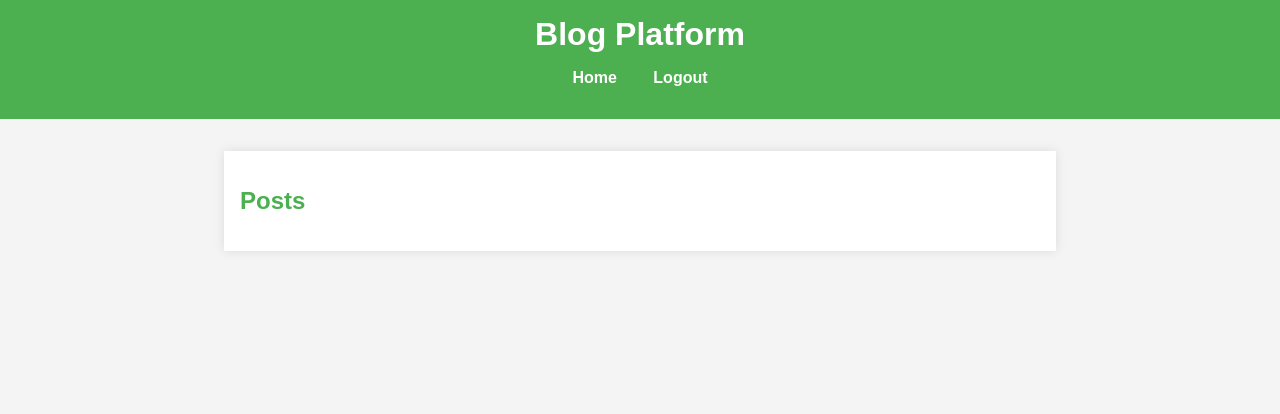
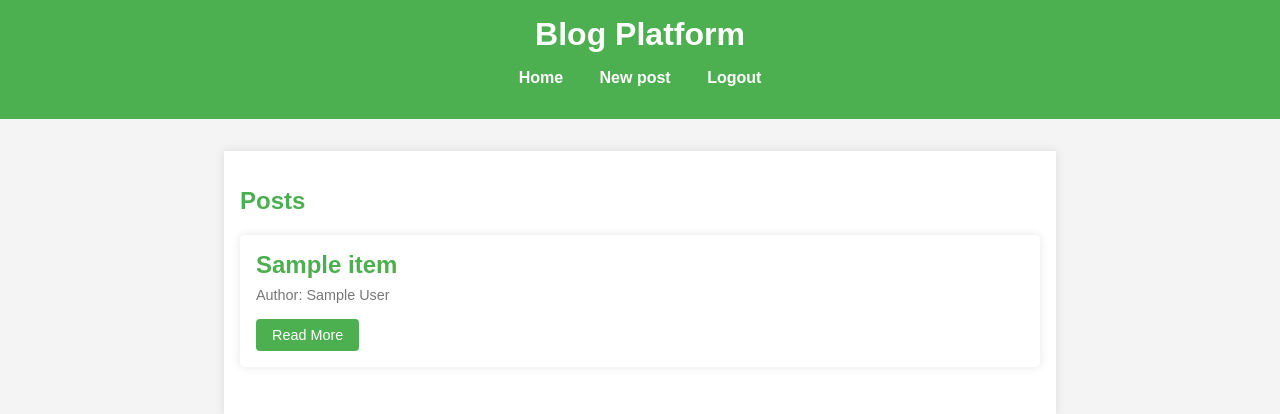
Before and after one commit to storozhp/BlogPlatform, a Flask app: page / in a window 1280 px wide. Shown: the top 414 px of the page. Run offline with Flask 3, Linux system fonts and the light colour scheme; the visitor is signed in with stand-in values (Sample User, id 1); a database or web service that is not in the repository returns one stand-in record (values such as "Sample title").

Commit message:
Recreate routers structure Add post system (creating, view post on index page, view post by id)

```diff
--- a/BlogPlatform/models.py
+++ b/BlogPlatform/models.py
@@ -1,5 +1,6 @@
-from BlogPlatform.database import users_collection
+from BlogPlatform.database import users_collection, posts_collection
 from werkzeug.security import generate_password_hash, check_password_hash
+from bson import ObjectId
 
 
 class User:
@@ -24,4 +25,20 @@ class User:
 
 
 class Post:
-    pass
+    @staticmethod
+    def create_post(author_username: str, post_title:str, post_content:str):
+        posts_collection.insert_one({
+            "post_author": author_username,
+            "post_title": post_title,
+            "post_content": post_content
+        })
+
+    @staticmethod
+    def get_post_by_id(post_id):
+        return posts_collection.find_one({
+            "_id": ObjectId(post_id)
+        })
+
+    @staticmethod
+    def get_all_posts():
+        return list(posts_collection.find())
--- a/BlogPlatform/routes.py
+++ b/BlogPlatform/routers/auth.py
@@ -4,18 +4,14 @@ import jwt
 from os import getenv
 from dotenv import load_dotenv
 from flask import Blueprint, render_template, request, redirect, url_for, flash, session
+from BlogPlatform.jwt import token_required
 from BlogPlatform.models import User
 
-main = Blueprint('main', __name__)
+auth_router = Blueprint('auth_router', __name__)
 load_dotenv()
 
 
-@main.route("/")
-def index():
-    return render_template("index.html")
-
-
-@main.route("/register", methods=['GET', 'POST'])
+@auth_router.route("/register", methods=['GET', 'POST'])
 def register():
     if request.method == "POST":
         username = request.form['username']
@@ -23,16 +19,16 @@ def register():
 
         if User.find_by_username(username):
             flash("User already exists", "error")
-            redirect(url_for("main.register"))
+            redirect(url_for("auth_router.register"))
         else:
             User.create_user(username, password)
             flash("Successfully registered", "success")
-            return redirect(url_for("main.login"))
+            return redirect(url_for("auth_router.login"))
 
     return render_template("register.html")
 
 
-@main.route("/login", methods=['GET', 'POST'])
+@auth_router.route("/login", methods=['GET', 'POST'])
 def login():
     if request.method == "POST":
         username = request.form['username']
@@ -49,17 +45,21 @@ def login():
             session['username'] = username
 
             flash("Login successful", "success")
-            return redirect(url_for("main.index"))
+            return redirect(url_for("main_router.index"))
         else:
             flash("Incorrect username/password", "error")
-            return redirect(url_for("main.login"))
+            return redirect(url_for("auth_router.login"))
 
     return render_template("login.html")
 
 
-@main.route("/logout")
+@auth_router.route("/logout")
 def logout():
-    session.pop('token', None)
-    session.pop('username', None)
-    flash("You logged out", "success")
-    return redirect(url_for("main.index"))
+    if session.get('token'):
+        session.pop('token', None)
+        session.pop('username', None)
+        flash("You logged out", "success")
+        return redirect(url_for("main_router.index"))
+    else:
+        flash("You are not logged", "error")
+        return redirect(url_for('auth_router.login'))
--- /dev/null
+++ b/BlogPlatform/routers/main.py
@@ -0,0 +1,12 @@
+from flask import Blueprint, render_template
+from BlogPlatform.models import Post
+from BlogPlatform.database import posts_collection
+
+
+main_router = Blueprint("main_router", __name__)
+
+
+@main_router.route("/")
+def index():
+    posts = Post.get_all_posts()
+    return render_template("index.html", posts=posts)
--- a/BlogPlatform/static/style.css
+++ b/BlogPlatform/static/style.css
@@ -20,6 +20,7 @@ header h1 {
 
 nav {
     margin: 1rem 0;
+    text-align: center;
 }
 
 nav a {
@@ -130,7 +131,49 @@ ul li a:hover {
     color: #3c763d;
 }
 
-.flash.error {
+.flash.danger {
     background-color: #f2dede;
     color: #a94442;
 }
+
+/* Стилі для сторінки посту та головної сторінки з постами */
+.post {
+    padding: 1rem;
+    margin-bottom: 2rem;
+    background-color: #fff;
+    border-radius: 5px;
+    box-shadow: 0 0 10px rgba(0, 0, 0, 0.1);
+}
+
+.post-title {
+    font-size: 1.5rem;
+    color: #4CAF50;
+    margin: 0 0 0.5rem 0;
+}
+
+.post-author {
+    font-size: 0.9rem;
+    color: #777;
+    margin: 0 0 1rem 0;
+}
+
+.post-content {
+    font-size: 1rem;
+    color: #333;
+}
+
+/* Стилі для кнопок в постах */
+.post a.button {
+    display: inline-block;
+    padding: 0.5rem 1rem;
+    background-color: #4CAF50;
+    color: white;
+    border-radius: 4px;
+    text-decoration: none;
+    font-size: 0.9rem;
+    transition: background-color 0.3s;
+}
+
+.post a.button:hover {
+    background-color: #45a049;
+}
--- a/BlogPlatform/templates/base.html
+++ b/BlogPlatform/templates/base.html
@@ -10,12 +10,13 @@
     <header>
         <h1>Blog Platform</h1>
         <nav>
-            <a href="{{ url_for('main.index') }}">Home</a>
+            <a href="{{ url_for('main_router.index') }}">Home</a>
             {% if not session.get('username') %}
-                <a href="{{ url_for('main.register') }}">Register</a>
-                <a href="{{ url_for('main.login') }}">Login</a>
+                <a href="{{ url_for('auth_router.register') }}">Register</a>
+                <a href="{{ url_for('auth_router.login') }}">Login</a>
             {% else %}
-                <a href="{{ url_for('main.logout') }}">Logout</a>
+                <a href="{{ url_for('posts_router.new_post') }}">New post</a>
+                <a href="{{ url_for('auth_router.logout') }}">Logout</a>
             {% endif %}
         </nav>
     </header>
--- a/BlogPlatform/templates/index.html
+++ b/BlogPlatform/templates/index.html
@@ -2,4 +2,11 @@
 
 {% block content %}
     <h2>Posts</h2>
+    {% for post in posts %}
+    <div class="post">
+        <h3 class="post-title">{{ post.post_title }}</h3>
+        <p class="post-author">Author: {{ post.post_author }}</p>
+        <a href="{{ url_for('posts_router.post', post_id=post._id) }}" class="button">Read More</a>
+    </div>
+    {% endfor %}
 {% endblock %}
--- a/BlogPlatform/templates/login.html
+++ b/BlogPlatform/templates/login.html
@@ -2,7 +2,7 @@
 
 {% block content %}
     <h2>Login</h2>
-    <form method="post" action="{{ url_for('main.login') }}">
+    <form method="post" action="{{ url_for('auth_router.login') }}">
         <input type="text" name="username" id="username" placeholder="Username">
         <input type="password" name="password" id="password" placeholder="Password">
         <button type="submit">Login</button>
--- a/BlogPlatform/templates/register.html
+++ b/BlogPlatform/templates/register.html
@@ -2,9 +2,9 @@
 
 {% block content %}
     <h2>Registration</h2>
-    <form method="post" action="{{ url_for('main.register') }}">
-        <input type="text" name="username" id="username" placeholder="Username">
-        <input type="password" name="password" id="password" placeholder="Password">
+    <form method="post" action="{{ url_for('auth_router.register') }}">
+        <input type="text" name="username" id="username" placeholder="Username" required>
+        <input type="password" name="password" id="password" placeholder="Password" required>
         <button type="submit">Register</button>
     </form>
 {% endblock %}
```
Also changed, not shown: BlogPlatform/__init__.py (+5 -2 lines), BlogPlatform/jwt.py (+6 -6 lines), BlogPlatform/routers/posts.py (added, +26 -0 lines), BlogPlatform/templates/new_post.html (added, +10 -0 lines), BlogPlatform/templates/post.html (added, +9 -0 lines).
